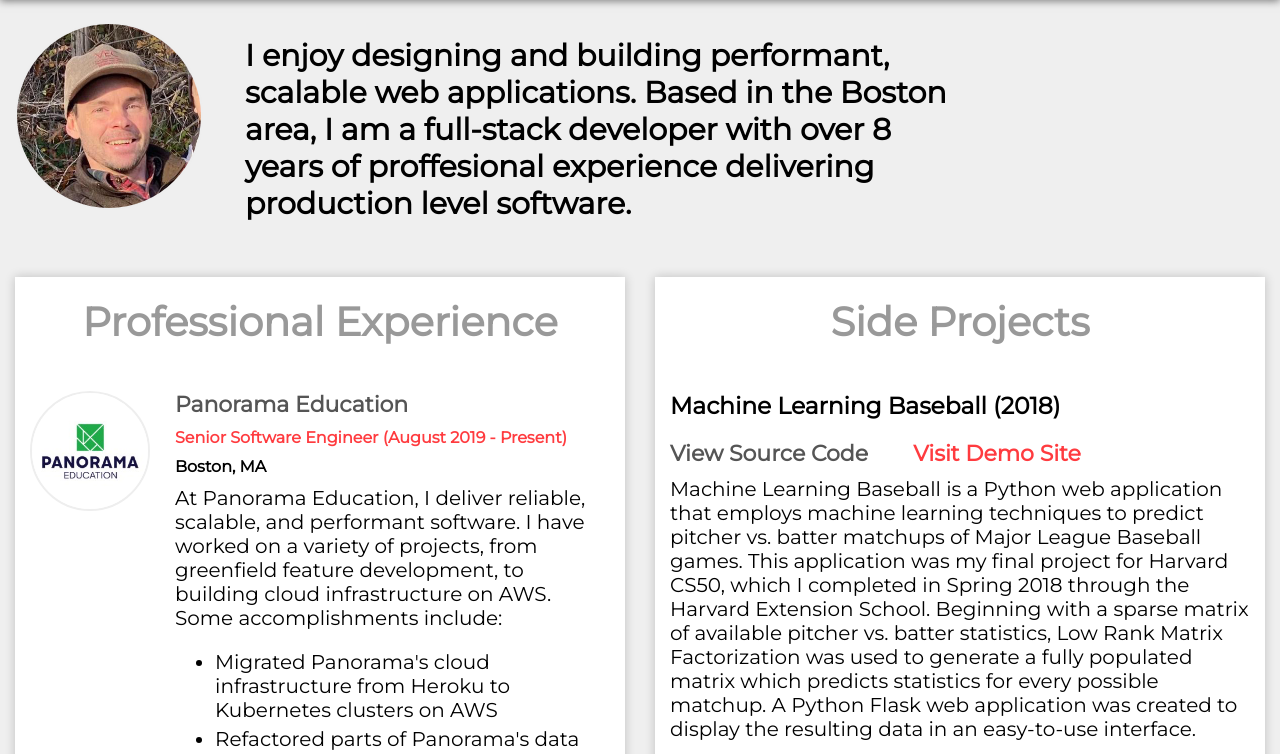
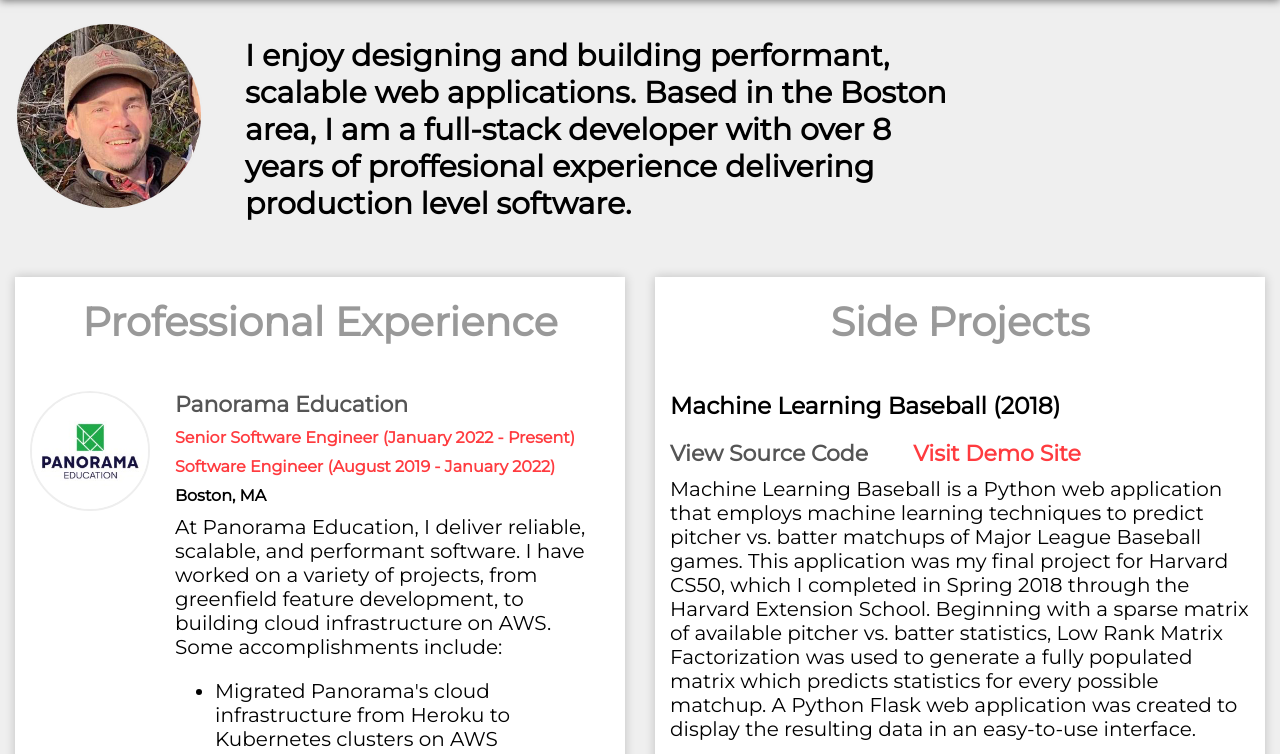
Before and after one commit to EricJZell/personal_website, a plain HTML site: page index.html in a window 1280 px wide. Shown: the part 363-1117 px from the top of the page. Drawn offline with Linux system fonts and the light colour scheme.

Commit message:
add different panorama posistions

```diff
--- a/index.html
+++ b/index.html
@@ -53,7 +53,8 @@
         </div>
         <div class="description">
           <a target="_blank" class="work" href="https://panoramaed.com/">Panorama Education</a>
-          <h4 class="position">Senior Software Engineer (August 2019 - Present)</h4>
+          <h4 class="position">Senior Software Engineer (January 2022 - Present)</h4>
+          <h4 class="position">Software Engineer (August 2019 - January 2022)</h4>
           <h4 class="city">Boston, MA</h4>
           <p>
             At Panorama Education, I deliver reliable, scalable, and performant software.
```
